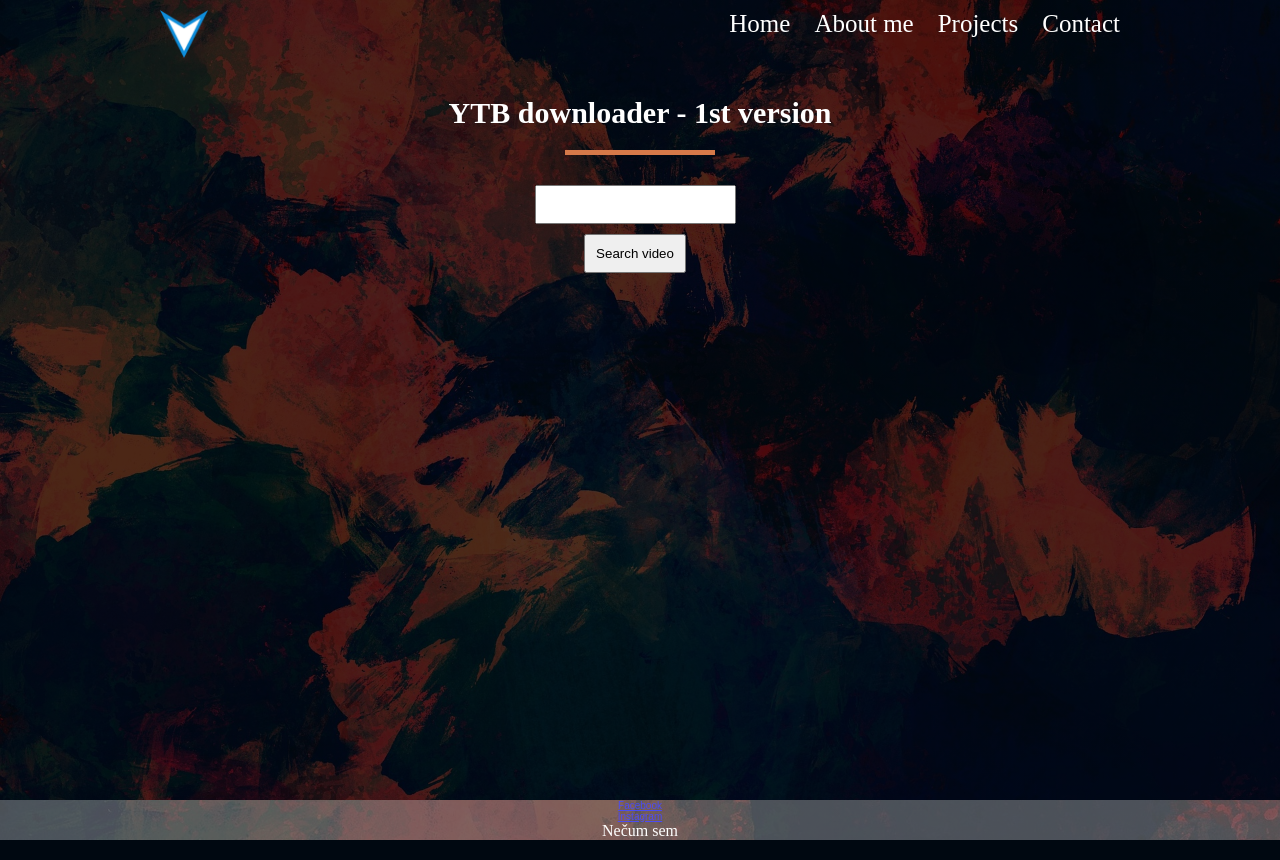
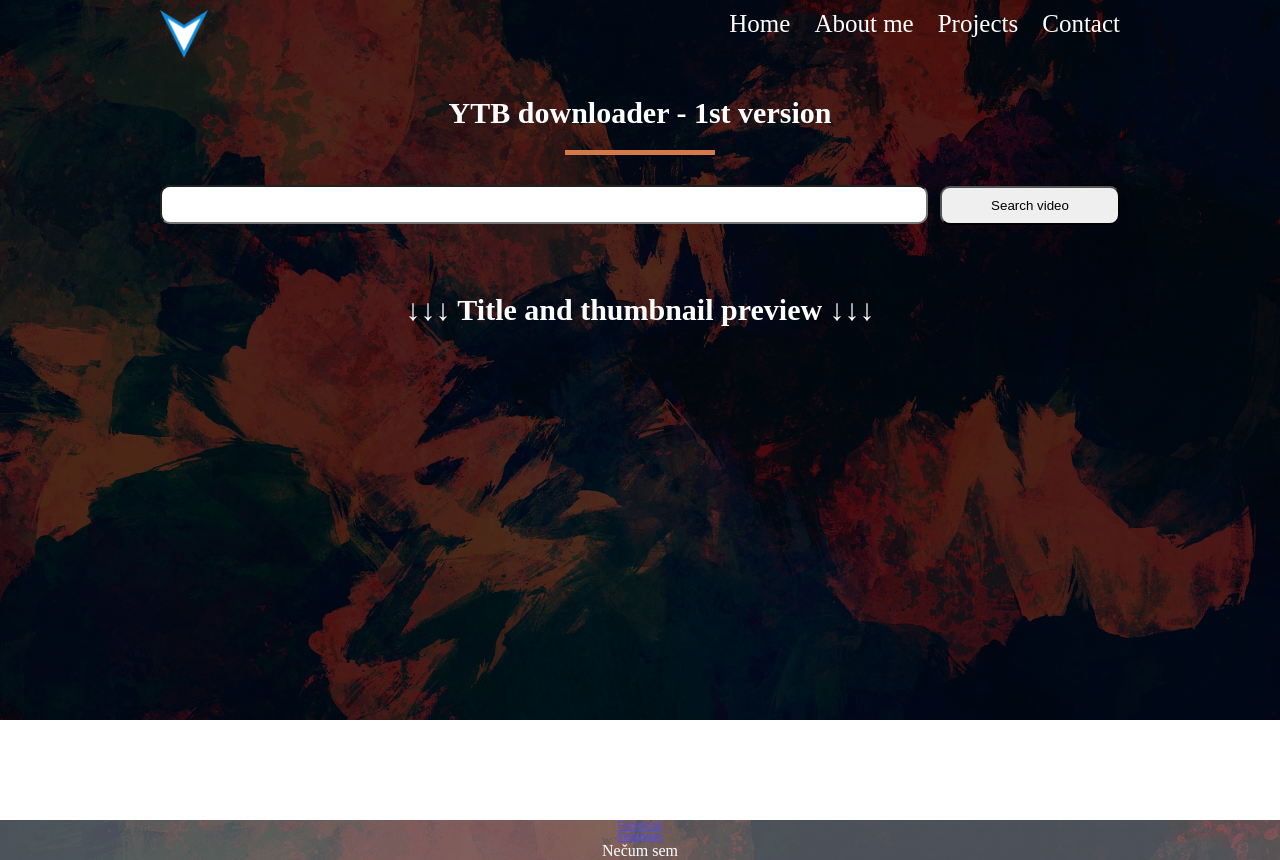
Before and after one commit to Vojjtak/Flask_portfolio_withApps, a Flask app: page /downloader in a window 1280 px wide. Run offline with Flask 3, Linux system fonts and the light colour scheme; data that the repository does not hold is empty; some libraries are stand-ins or nearby versions.

Commit message:
Projects NAV button animation. Downloader with sqlite database for last ten downloads.

```diff
--- a/downloader.py
+++ b/downloader.py
@@ -2,26 +2,53 @@ import tkinter as tk
 import tkinter.filedialog
 from pytube import YouTube
 import sqlite3
+import datetime
 
 
 def data_save(url):
     video = YouTube(url)
     title = video.title
-    db = (title, url)
+    date = datetime.datetime.now()
+    db = (title, url, date)
     connection = sqlite3.connect("database.db")
     cursor = connection.cursor()
-    cursor.execute("insert into downloads values (?,?)", db)
+    cursor.execute("insert into downloads values (?,?,?)", db)
     connection.commit()
     connection.close()
 
-
-def data():
+def data_date():
     connection = sqlite3.connect("database.db")
     cursor = connection.cursor()
-    selection = cursor.execute('SELECT * FROM downloads')
+    selection = cursor.execute('SELECT date FROM downloads ORDER BY date DESC LIMIT 10')
+    selection = selection.fetchall()
     list = []
-    for i in selection:
-        list.append(i)
+    for date in selection:
+        string = ''.join(date)
+        list.append(string)
+    return list
+
+
+def data_title():
+    connection = sqlite3.connect("database.db")
+    cursor = connection.cursor()
+    selection = cursor.execute('SELECT title FROM downloads ORDER BY date DESC LIMIT 10')
+    selection = selection.fetchall()
+    list = []
+    for title in selection:
+        string = ''.join(title)
+        list.append(string)
+    return list
+
+
+def data_url():
+    connection = sqlite3.connect("database.db")
+    cursor = connection.cursor()
+    selection = cursor.execute('SELECT url FROM downloads ORDER BY date DESC LIMIT 10')
+    selection = selection.fetchall()
+    list = []
+    for title in selection:
+        string = ''.join(title)
+        list.append(string)
     return list
 
 
@@ -32,14 +59,10 @@ class DownloadVideo:
         root.attributes("-topmost", True)
         self.directory = tk.filedialog.askdirectory(parent=root)
 
-    def get_title(self, url):
-        video = YouTube(url)
-        title = video.title
-
     def download(self, video):
         my_video = video.streams.get_highest_resolution()
         my_video.download(output_path=(str(self.directory)))
 
 
 if __name__ == "__main__":
-    data()
+    pass
--- a/main.py
+++ b/main.py
@@ -1,11 +1,9 @@
 from flask import Flask, render_template, request, jsonify
-
-
 from downloader import *
-from downloader import data_save, data
 
 app = Flask(__name__, template_folder='website/templates',
             static_folder='website/static')
+
 
 @app.route("/")
 def home():
@@ -29,35 +27,35 @@ def contact():
 
 @app.route("/downloader", methods=["POST", "GET"])
 def search():
-    return render_template("apps/downloader.html")
+    title_display = data_title()
+    url_display = data_url()
+    date_display = data_date()
+    return render_template("apps/downloader.html",
+                           title_display=title_display,
+                           url_display=url_display,
+                           date_display=date_display)
 
-#title, thumbnail
+
+# title, thumbnail
 @app.route('/get_title', methods=['POST'])
 def get_title_and_thumbnail():
     if request.method == "POST":
         video = YouTube(request.form["url"])
         title = video.title
         thumbnail = video.thumbnail_url
-        data_txt = data()
-        print(data_txt)
-        return jsonify({'title': title, 'thumbnail': thumbnail, 'data': data_txt})
+        return jsonify({'title': title, 'thumbnail': thumbnail})
 
-#stáhnout
+
+# download
 @app.route('/download', methods=['POST'])
 def download():
     if request.method == "POST":
         url = YouTube(request.form["url"])
         video = DownloadVideo().download(url)
-#uložit do databáze stáhnutých
+        # save to downloads database
         data_save(request.form["url"])
-        data_txt = data()
-        return jsonify({'video': video, 'data': data_txt})
+        return jsonify({'video': video})
 
-@app.route('/data', methods=['GET'])
-def video_data():
-    if request.method == "GET":
-        data_of_video = data()
-        return jsonify({'data_of_video': data_of_video})
 
 if __name__ == "__main__":
     app.run(debug=True)
--- a/website/static/js/script.js
+++ b/website/static/js/script.js
@@ -1,8 +1,6 @@
 $(function() {
+
     $("#download").hide();
-
-    displayData();
-
     $("#search-form").submit(function(event) {
         event.preventDefault();
         var url = $("#url-input").val();
@@ -14,7 +12,7 @@ $(function() {
 
                 $("#title").text(title).show();
                 $("#thumbnail").attr("src", thumbnail).show();
-                $("#download").show();
+                $("#download").fadeIn(500);
 
 
                 // Set the URL in the hidden input field
@@ -57,17 +55,13 @@ function downloadVideo(url) {
     });
 }
 
-function displayData() {
-    $.ajax({
-        url: '/data',
-        type: 'GET',
-        success: function(response) {
-            var textData = response.data_of_video;
-            console.log("Downloaded video:", textData); // Use textData here, not data_of_video
-            $('#data').text(textData);
+$(document).ready(function() {
+    $(".dropdown").hover(
+        function() {
+            $(".dropdown-content").finish().slideDown("slow");
         },
-        error: function(error) {
-            console.log("Error fetching data:", error); // Change the error message
+        function() {
+            $(".dropdown-content").finish().slideUp("slow");
         }
-    });
-}
+    );
+});
--- a/website/static/styles/aboutme_styles.css
+++ b/website/static/styles/aboutme_styles.css
@@ -31,15 +31,17 @@ header {
     height: 100vh;
     background-attachment: fixed;
 }
-
+/********************************* Logo *********************************/
 #logo img{
     float: left;
     width: 5%;
     margin-top: 10px;
 }
+/****************************** Navigation ******************************/
 nav ul {
     float: right;
 }
+
 nav ul li {
     display: inline-block;
     margin-left: 20px;
@@ -114,14 +116,42 @@ header p {
 
 /*** Video downloader YTB ***/
 
-.search {
+
+
+#url-input {
+    width: 80%;
+    margin-top: 10px;
+    margin-right: 10px;
+    margin-bottom: 30px;
+    padding: 10px;
+    border-radius: 10px;
+}
+
+.search input[name="submit"] {
+    width: 180px;
+    padding: 10px;
+    border-radius: 10px;
+    margin-left: 80px;
+    position: relative;
+    float: right;
+    bottom: 68px;
+}
+
+#download {
     text-align: center;
 }
+#download-button {
+    width: 300px;
+    padding: 10px;
+    border-radius: 10px;
+    position: relative;
+    right: -130px;
+}
 
-.search input {
-    margin-top: 10px;
-    margin-right: 10px;
-    padding: 10px;
+#preview_text {
+    text-align: center;
+    color: white;
+    font-size: 30px;
 }
 
 .display {
@@ -136,22 +166,48 @@ header p {
     padding: 10px;
 }
 
-#download {
-    text-align: center;
+.display img {
+    width: 350px;
 }
 
-#download input{
-    text-align: center;
-    margin-top: 10px;
-    margin-right: 10px;
-    padding: 10px;
-    font-size: 30px;
+#data-title {
+    display: block;
+    font-size: 10px;
+    text-align: left;
+    color: #fff;
+    margin: 0 auto;
 }
 
-#data {
+#data-url p {
+    display: block;
     font-size: 10px;
+    text-align: left;
+    color: #fff;
+    margin: 0 auto;
+}
+
+table {
+    color: black;
+    font-size: 15px;
     text-align: center;
-    color: #fff;
+    width: 100%;
+    margin: 50px auto;
+}
+
+td {
+    font-size: 15px;
+    border:2px solid black;
+    margin-top: 50px;
+    padding: 10px;
+}
+
+.prd {
+    margin: 20px auto;
+}
+
+#thumbnail {
+    border-radius: 20px;
+    box-shadow: 5px 5px 10px black;
 }
 
 /*** Footer ***/
--- a/website/templates/apps/downloader.html
+++ b/website/templates/apps/downloader.html
@@ -5,6 +5,16 @@
 <head>
     <link rel="stylesheet" type="text/css" href="{{url_for('static', filename='styles/aboutme_styles.css')}}">
 </head>
+
+<style>
+    header {
+    background: linear-gradient(rgba(0,0,0,0.7), rgba(0,0,0,0.7)),
+    url(/static/images/bck-header.jpg);
+    background-size: cover;
+    height: 90vh;
+    background-attachment: fixed;
+}
+</style>
 
 <header class="about-me">
     <div class="nav-bar row">
@@ -27,23 +37,15 @@
             <h2>YTB downloader - 1st version</h2>
         </div>
     </div>
+<section>
+    <!-- search text and button -->
 
-    <!-- search text and button -->
-    <div class="search">
+        <div class="search row">
             <form id="search-form" method="post">
 
                 <input type="text" id="url-input" name="url"><br>
                 <input type="submit" value="Search video" name="submit">
-        </form><br>
-    </div>
 
-    <!-- display title and thumbnail -->
-    <div class="display">
-        <div id="title" class="video-title"></div>
-        <img id="thumbnail" src="" alt="">
-    </div>
-
-    <!-- download button -->
                 <div id="download" >
                     <form id="video-download-form" method="post">
 
@@ -52,10 +54,51 @@
 
                     </form>
                 </div>
-    <div id="data"></div>
+
+            </form><br>
+        </div>
 
 
+
+
+    <!-- display title and thumbnail -->
+
+        <h2 id="preview_text">&darr;&darr;&darr; Title and thumbnail preview &darr;&darr;&darr;</h2><br>
+
+
+        <div class="display">
+
+            <div id="title" class="video-title"></div>
+            <br>
+
+            <img id="thumbnail" src="" alt="">
+
+
+        </div>
+
+
+    <!-- download button -->
+
+</section>
+
 </header>
+
+<main>
+    <section class="row">
+    <div id="data-title">
+        <table>
+            {% for item in title_display %}
+                <tr>
+                    <td>{{ item }}</td>
+                    <td>{{ url_display[loop.index0] }}</td>
+                    <td>{{ date_display[loop.index0] }}</td>
+                </tr>
+            {% endfor %}
+        </table>
+    </div>
+</section>
+
+</main>
 
 <footer class="footer-page">
         <div class="row">
--- a/website/templates/base.html
+++ b/website/templates/base.html
@@ -20,9 +20,15 @@
             integrity="sha256-2Pmvv0kuTBOenSvLm6bvfBSSHrUJ+3A7x6P5Ebd07/g="
             crossorigin="anonymous"></script>
     <script src="{{url_for('static', filename='js/script.js')}}"></script>
+    <script src="https://code.jquery.com/jquery-3.6.0.min.js"></script>
+
 
 <!-- Title -->
     <title>{% block title %}{% endblock %}</title>
+
+    <link rel="stylesheet" href="https://cdnjs.cloudflare.com/ajax/libs/font-awesome/4.7.0/css/font-awesome.min.css">
+
+    <script src="https://code.jquery.com/jquery-3.6.0.min.js"></script>
 </head>
 <body>
         {% block content %}
```
Also changed, not shown: website/static/styles/index.css (+69 -8 lines), website/templates/index.html (+17 -1 lines). Lines whose indentation alone changed are shown as unchanged.
